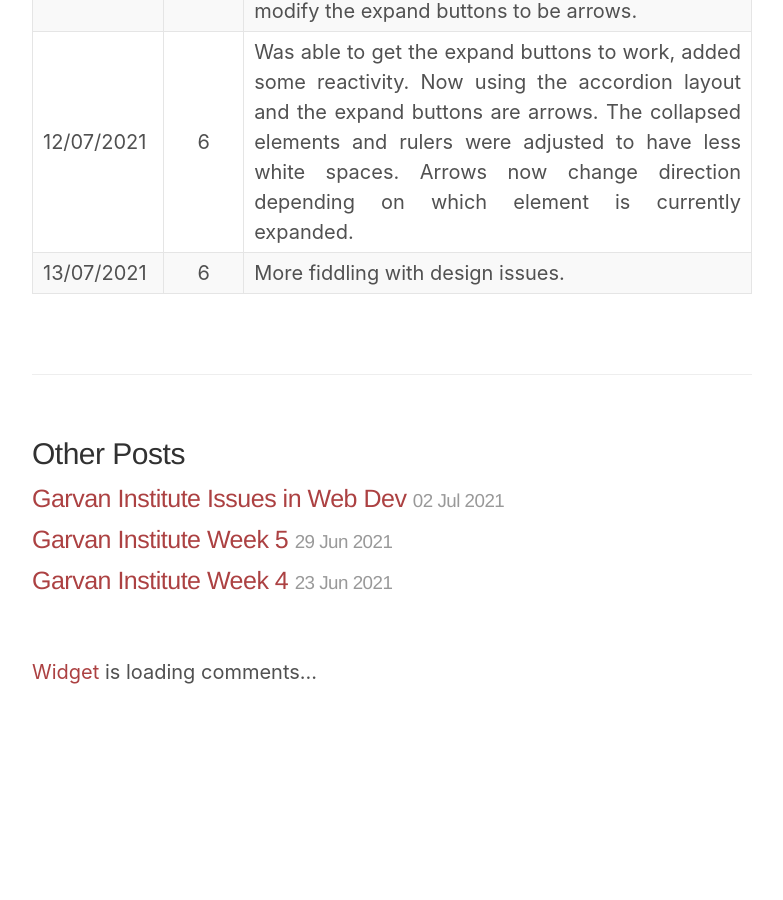
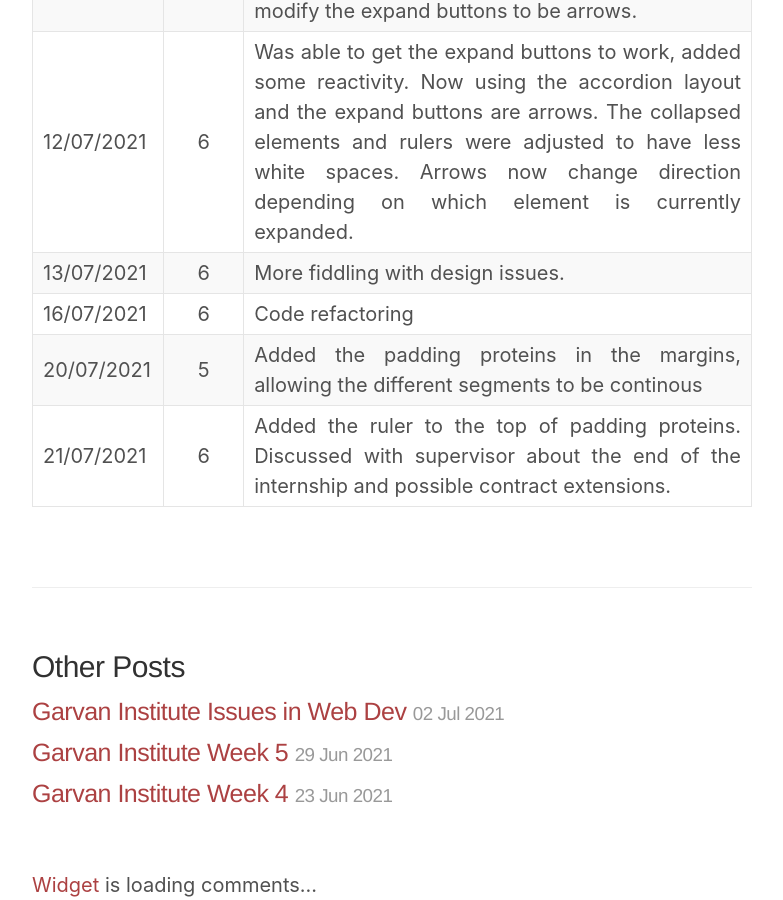
Before and after one commit to Key-Puncher/key-puncher.github.io, a Jekyll site: the page built from _posts/2021-06-08-garvan-institute-activity-log.md, in a window 1280 px wide and 900 px high, scrolled down 4243 px. Shown: the whole window, without its empty margins (248-1031 px from the left). Built offline with Jekyll 4.4.1, drawn with Linux system fonts in a browser that asks for light colours; a style sheet for code colours, icons or effects is not loaded; before the commit the page ends 4930 px from its top, so only the background shows below that.

Commit message:
Update 2021-06-08-garvan-institute-activity-log.md

```diff
--- a/_posts/2021-06-08-garvan-institute-activity-log.md
+++ b/_posts/2021-06-08-garvan-institute-activity-log.md
@@ -28,3 +28,6 @@ title: Garvan Institute Activity Log
 | 06/07/2021 | 6 | Got the NSP proteins to work. Next steps are to add a saturation change to collapsed elements and add the starting and ending padding arrows. Also modify the expand buttons to be arrows. |
 | 12/07/2021 | 6 | Was able to get the expand buttons to work, added some reactivity. Now using the accordion layout and the expand buttons are arrows. The collapsed elements and rulers were adjusted to have less white spaces. Arrows now change direction depending on which element is currently expanded. |
 | 13/07/2021 | 6 | More fiddling with design issues. |
+| 16/07/2021 | 6 | Code refactoring |
+| 20/07/2021 | 5 | Added the padding proteins in the margins, allowing the different segments to be continous |
+| 21/07/2021 | 6 | Added the ruler to the top of padding proteins. Discussed with supervisor about the end of the internship and possible contract extensions. |
```
